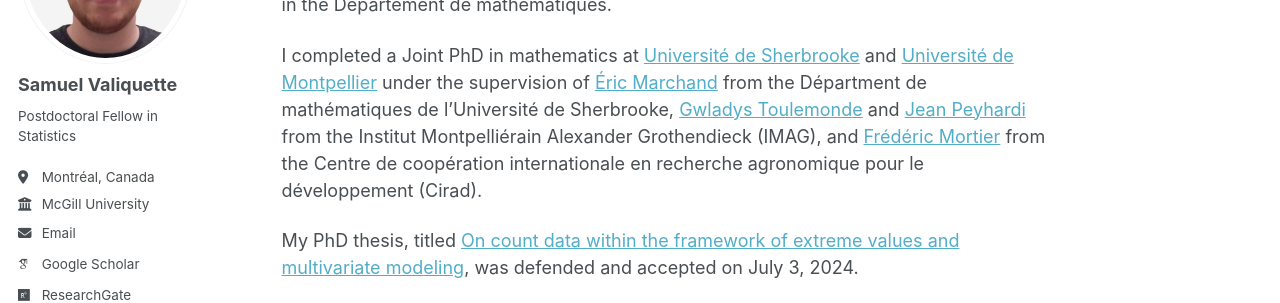
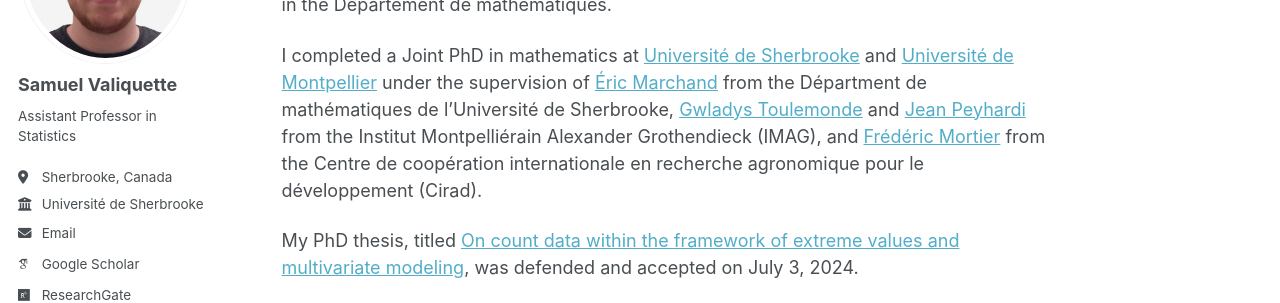
Before and after one commit to s-valiquette/s-valiquette.github.io, a Jekyll site: the page built from _pages/about.md, in a window 1280 px wide. Shown: the part 238-541 px from the top of the page. Built offline with Jekyll 4.4.1, drawn with Linux system fonts in a browser that asks for light colours; some web fonts are replaced.

Commit message:
Update _config.yml

```diff
--- a/_config.yml
+++ b/_config.yml
@@ -21,11 +21,11 @@ author:
   # Biographic information
   avatar           : "https://s-valiquette.github.io/files/profile.png"
   name             : "Samuel Valiquette"
-  bio              : "Postdoctoral Fellow in Statistics"
-  location         : "Montréal, Canada"
-  employer         : "McGill University"
+  bio              : "Assistant Professor in Statistics"
+  location         : "Sherbrooke, Canada"
+  employer         : "Université de Sherbrooke"
   uri              : # URL
-  email            : "samuel.valiquette@mcgill.ca"
+  email            : "samuel.valiquette@usherbrooke.ca"
 
   # Academic websites
   arxiv            : # URL - Update with the correct link to your profile
```
